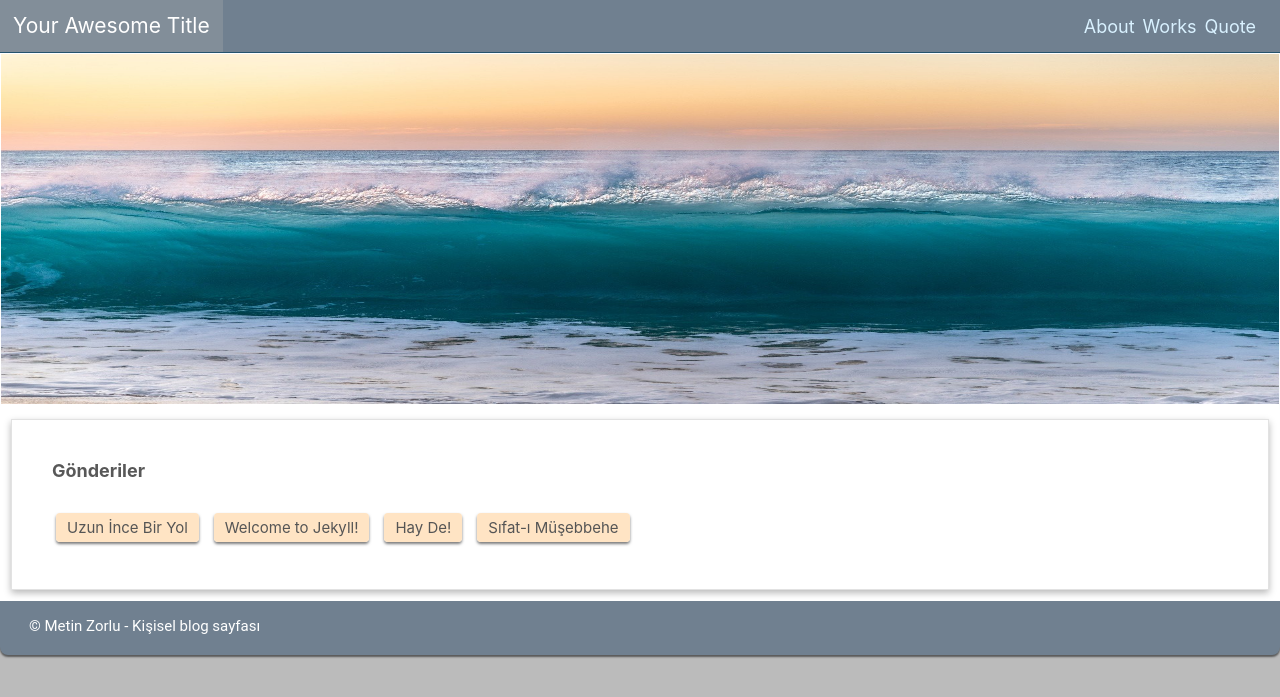
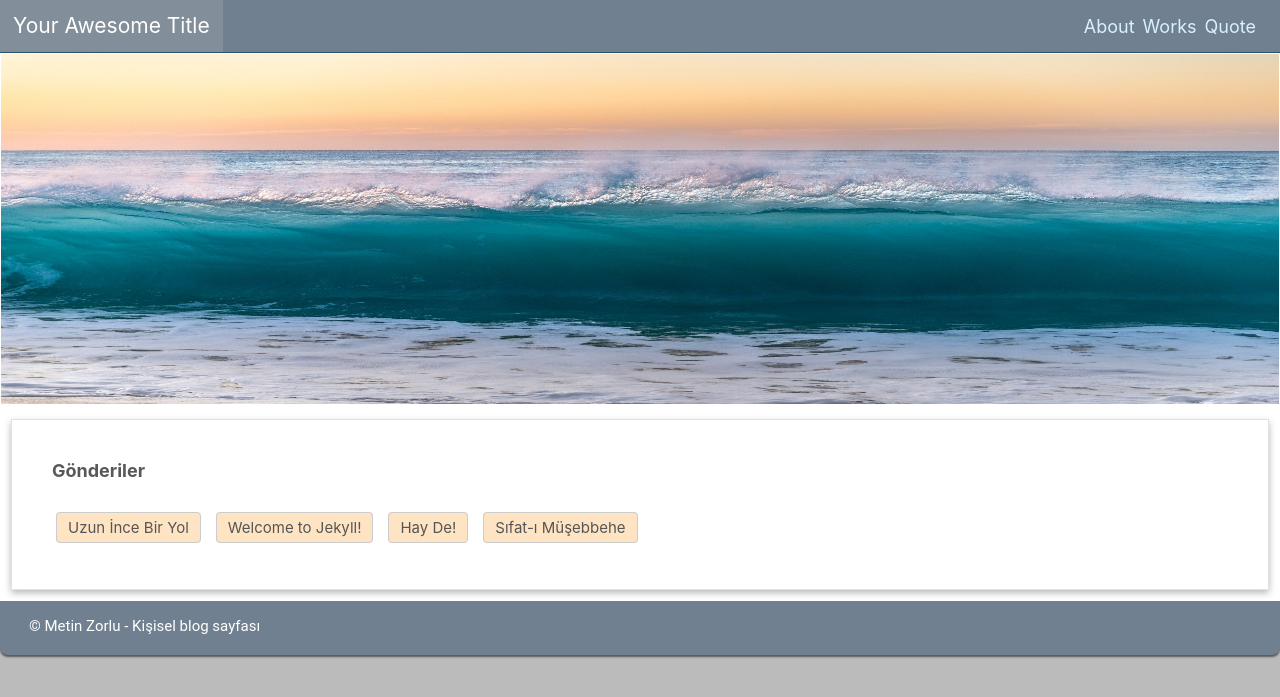
Before and after one commit to mtnzorlu/buhara, a Jekyll site: the page built from index.html, in a window 1280 px wide. Shown: the top 697 px of the page. Built offline with Jekyll 4.4.1, drawn with Linux system fonts in a browser that asks for light colours.

Commit message:
Update main.css
media .box

```diff
--- a/assets/css/main.css
+++ b/assets/css/main.css
@@ -19,7 +19,7 @@ li {text-decoration: none; list-style-type: none; float: left; padding: 0 4px;}
     box-shadow: #b8b8b8 0 3px 7px; border: 1px solid #e2e2e2; color: #444; font-size: 16px;}
 .content.list {text-decoration: none; list-style-type: none; display: inline-block; padding: 10px;}
 .box li {padding-right: 11px;}
-.box li a {background-color: bisque; color: #555; padding: 5px 11px; border-radius: 4px; box-shadow: #7a7a7a 0 2px 3px; word-break: break-word;}
+.box li a {background-color: bisque; color: #555; padding: 5px 11px; border-radius: 4px; border: 1px solid #cccccc; word-break: break-word;}
 .box li a:hover {background-color: #3b5a7c; color: #fff0d9; text-decoration: none;}
 p {line-height: 27px;}
 a, h1, h2, h3, h4, h5, h6 {
@@ -42,6 +42,7 @@ h2 {color: #585858; font-size: 18px;}
 }
 @media screen and (max-device-width: 458px) {
     .menu a {font: 13px roboto, sans-serif;} .title a{font-size: 14px; line-height: 52px;} header {height: 50px;}
+    .box {padding: 15px 2px 2px 2px;}
 }
 
 @import url('https://fonts.googleapis.com/css2?family=Noto+Naskh+Arabic&display=swap');
```
